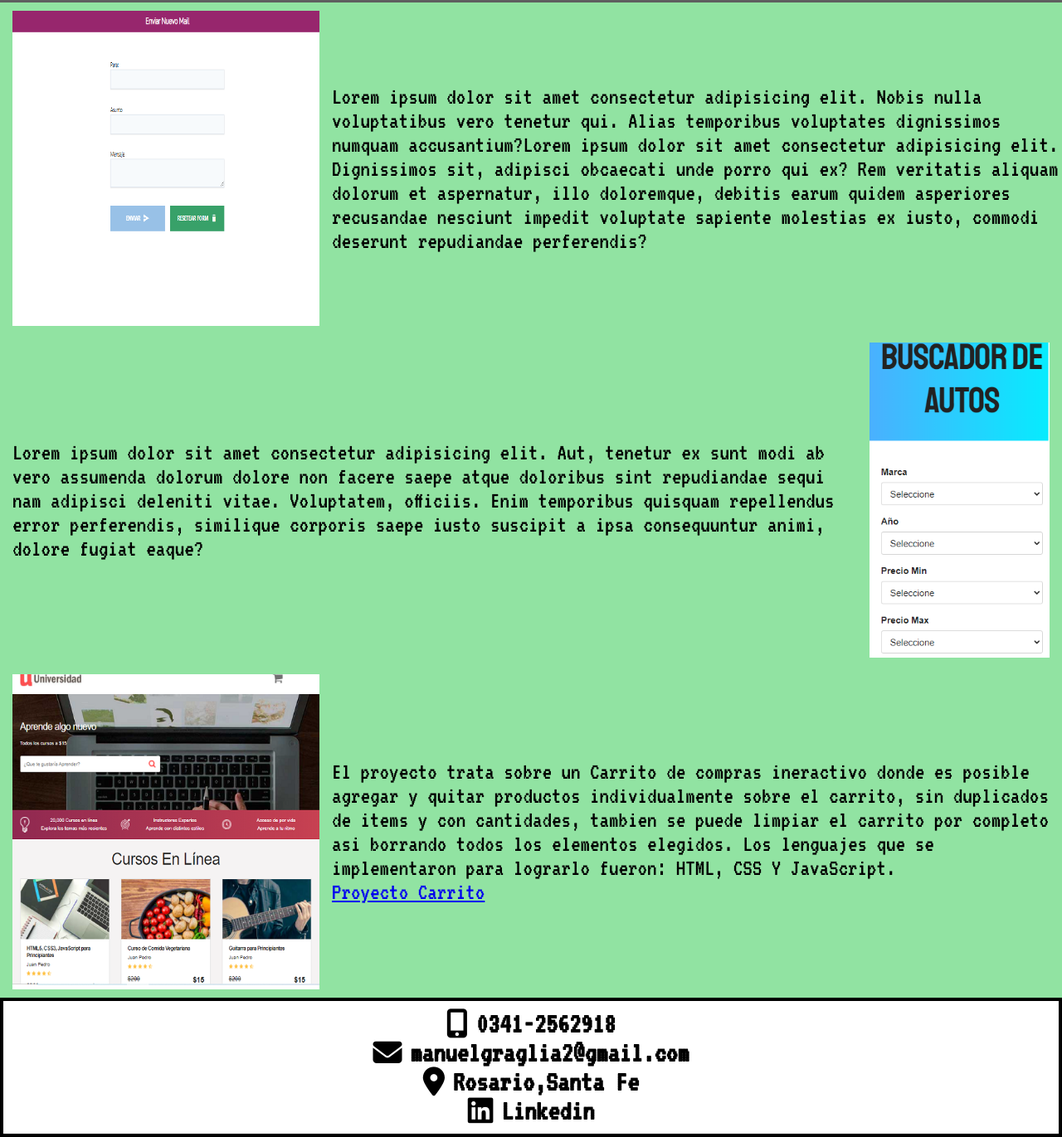
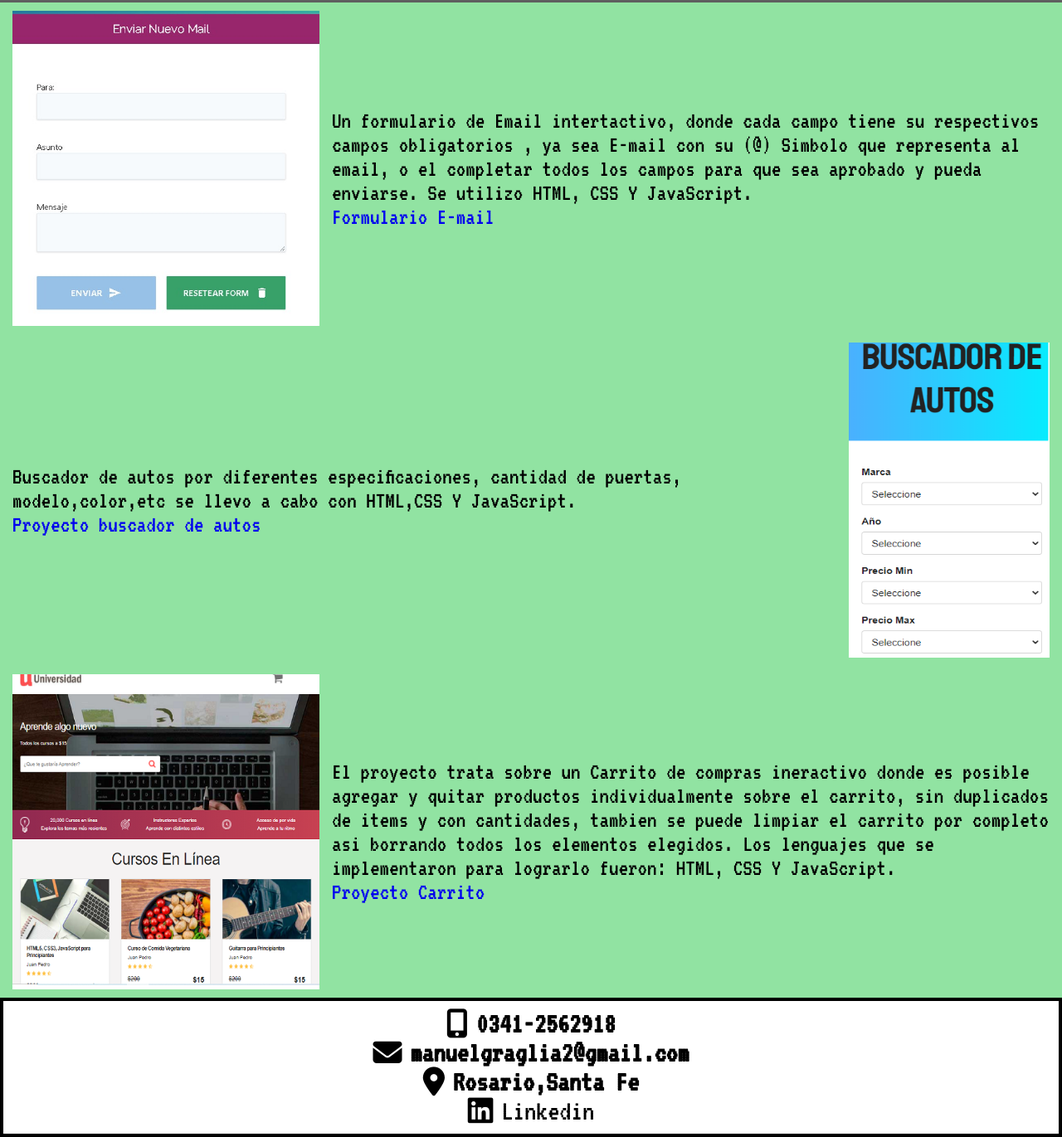
Before and after one commit to Manugraglia/Portfolio, a plain HTML site: page index.html in a window 1280 px wide. Shown: the part 797-2168 px from the top of the page at 83% size. Drawn offline with Linux system fonts and the light colour scheme; grey boxes are pictures that could not be loaded; a web font is replaced by a local one.

Commit message:
Se modifico los links

```diff
--- a/index.html
+++ b/index.html
@@ -67,26 +67,20 @@
     </div>
     <div class="proyect_container" id="proyect_container">
       <div class="proyect_card">
-        <img src="./img/emails.png" alt="" />
+        <img src="./img/FORMULARIO EMAIL.jpeg" alt="" />
         <p>
-          Lorem ipsum dolor sit amet consectetur adipisicing elit. Nobis nulla
-          voluptatibus vero tenetur qui. Alias temporibus voluptates dignissimos
-          numquam accusantium?Lorem ipsum dolor sit amet consectetur adipisicing
-          elit. Dignissimos sit, adipisci obcaecati unde porro qui ex? Rem
-          veritatis aliquam dolorum et aspernatur, illo doloremque, debitis
-          earum quidem asperiores recusandae nesciunt impedit voluptate sapiente
-          molestias ex iusto, commodi deserunt repudiandae perferendis?
+          Un formulario de Email intertactivo, donde cada campo tiene su respectivos campos obligatorios , ya sea E-mail con su (@) Simbolo que representa al email, o el completar todos los campos para que sea aprobado y pueda enviarse. Se utilizo HTML, CSS Y JavaScript.
+          <br>
+          <a href="https://github.com/Manugraglia/enviar-email/tree/master">Formulario E-mail</a>
         </p>
       </div>
       <div class="proyect_card">
         <img src="./img/Sin título.png" alt="" />
         <p class=>
-          Lorem ipsum dolor sit amet consectetur adipisicing elit. Aut, tenetur
-          ex sunt modi ab vero assumenda dolorum dolore non facere saepe atque
-          doloribus sint repudiandae sequi nam adipisci deleniti vitae.
-          Voluptatem, officiis. Enim temporibus quisquam repellendus error
-          perferendis, similique corporis saepe iusto suscipit a ipsa
-          consequuntur animi, dolore fugiat eaque?
+          Buscador de autos por diferentes especificaciones, cantidad de puertas, modelo,color,etc
+          se llevo a cabo con HTML,CSS Y JavaScript.
+          <br>
+          <a href="https://github.com/Manugraglia/Barra-buscador/tree/master">Proyecto buscador de autos</a>
         </p>
       </div>
       <div class="proyect_card">
@@ -114,7 +108,7 @@
       </div>
       <div class="footer_content">
         <i class="fab fa-linkedin"></i>
-        <h4>Linkedin</h4>
+        <a href="https://www.linkedin.com/in/manuel-graglia-0a8a3320a/">Linkedin</a>
       </div>
     </div>
     <script src="./app.js"></script>
--- a/style.css
+++ b/style.css
@@ -150,6 +150,12 @@
 .proyect_container :nth-child(2) p {
   padding: 15px;
 }
+.proyect_container a{
+  text-decoration: none;
+}
+.proyect_container a:hover{
+  color: red;
+}
 .footer_container {
   display: flex;
   flex-direction: column;
@@ -163,6 +169,13 @@
 }
 .footer_content i {
   padding-right: 10px;
+}
+.footer_content a{
+  color: #000;
+  text-decoration: none;
+}
+.footer_content a:hover{
+    color: red;
 }
 @media screen and (max-width: 640px) {
   .nav_container {
```
Also changed, not shown: img/FORMULARIO EMAIL.jpeg (added).
